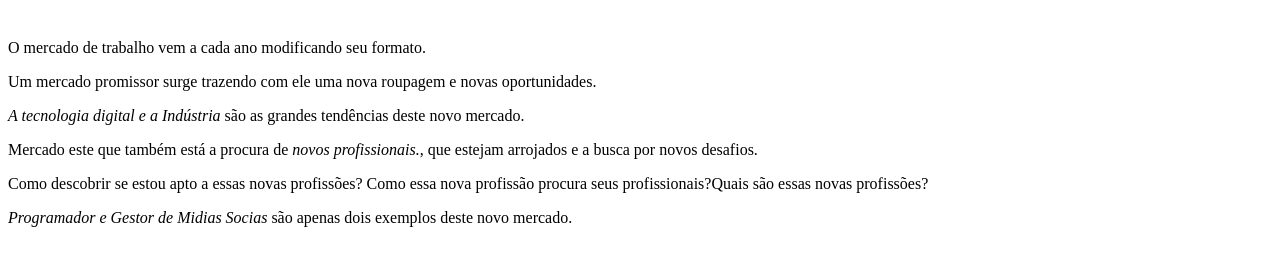
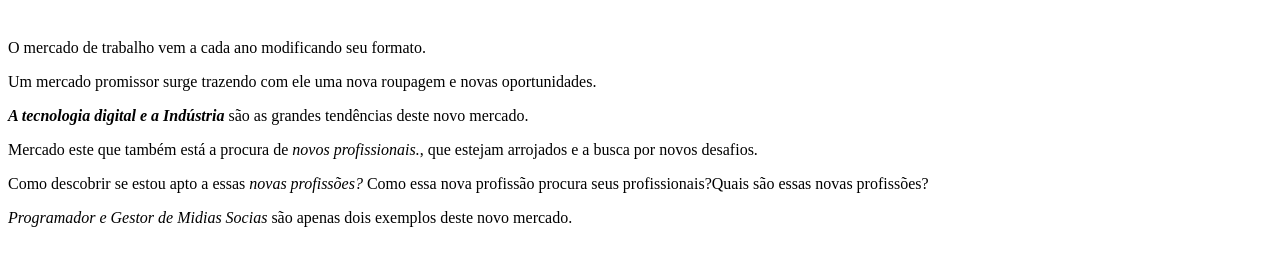
Before and after one commit to SabriGoveia/Profiss-es, a plain HTML site: page index.html in a window 1280 px wide. Shown: the part 59-324 px from the top of the page. Drawn offline with Linux system fonts and the light colour scheme.

Commit message:
mudanças texto

```diff
--- a/index.html
+++ b/index.html
@@ -11,9 +11,9 @@
 
 <p> O mercado de trabalho vem a cada ano modificando seu formato. </p>
 <p>Um mercado promissor surge trazendo com ele uma nova roupagem e novas oportunidades. </p>
- <p><i>A tecnologia digital e a Indústria </i> são as grandes tendências deste novo mercado. </p>
+ <p><i> <strong> A tecnologia digital e a Indústria</strong>  </i> são as grandes tendências deste novo mercado. </p>
 <p> Mercado este que também está a procura de <i> novos profissionais.</i>, que estejam arrojados e a busca por novos desafios. </p>
- <p>Como descobrir se estou apto a essas novas profissões? Como essa nova profissão procura seus profissionais?Quais são essas novas profissões?</p>
+ <p>Como descobrir se estou apto a essas <em> novas profissões?</em> Como essa nova profissão procura seus profissionais?Quais são essas novas profissões?</p>
  <p> <i> Programador e Gestor de Midias Socias </i>são apenas dois exemplos deste novo mercado.</p>
 <body>
 </html>
```
